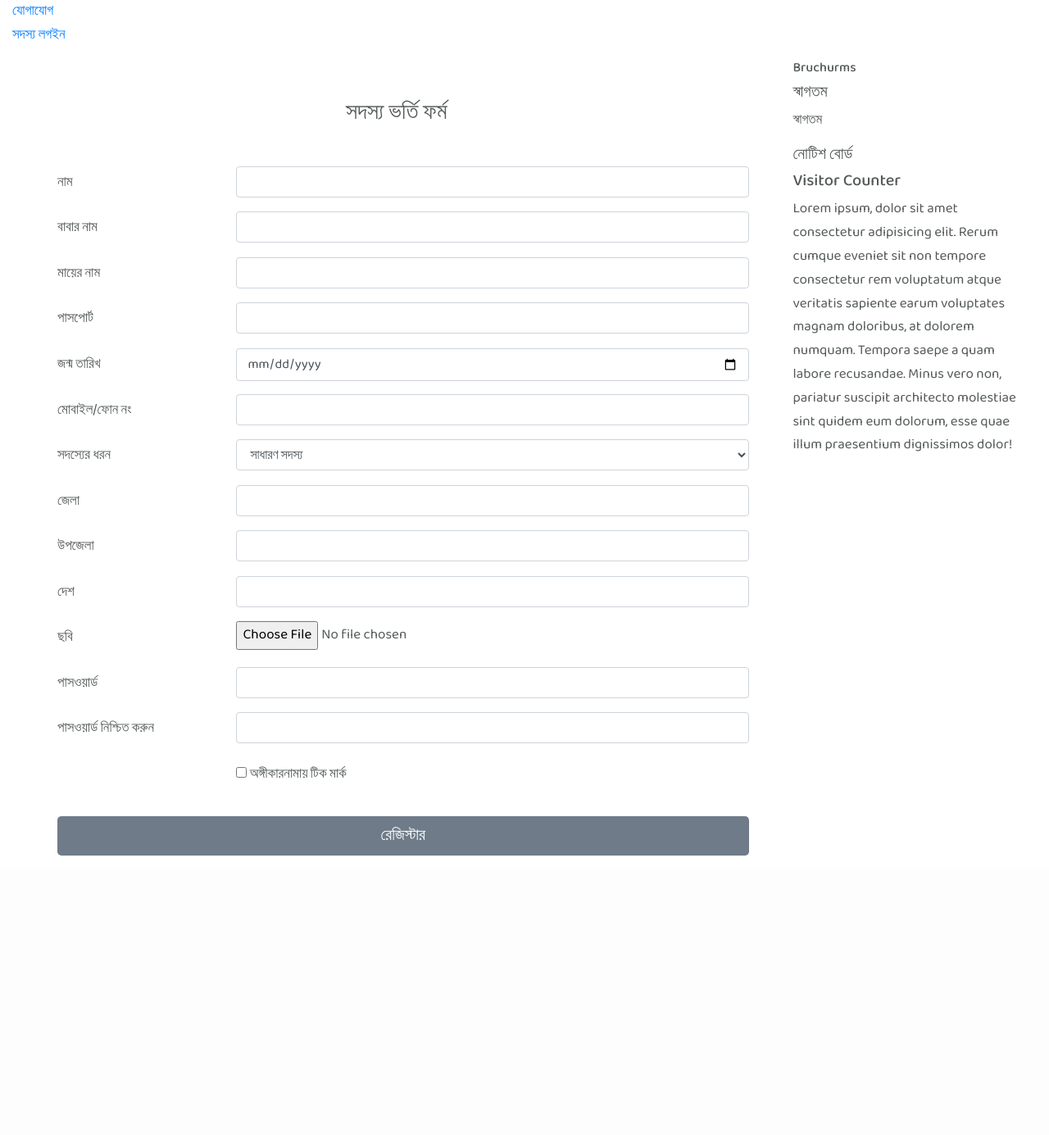
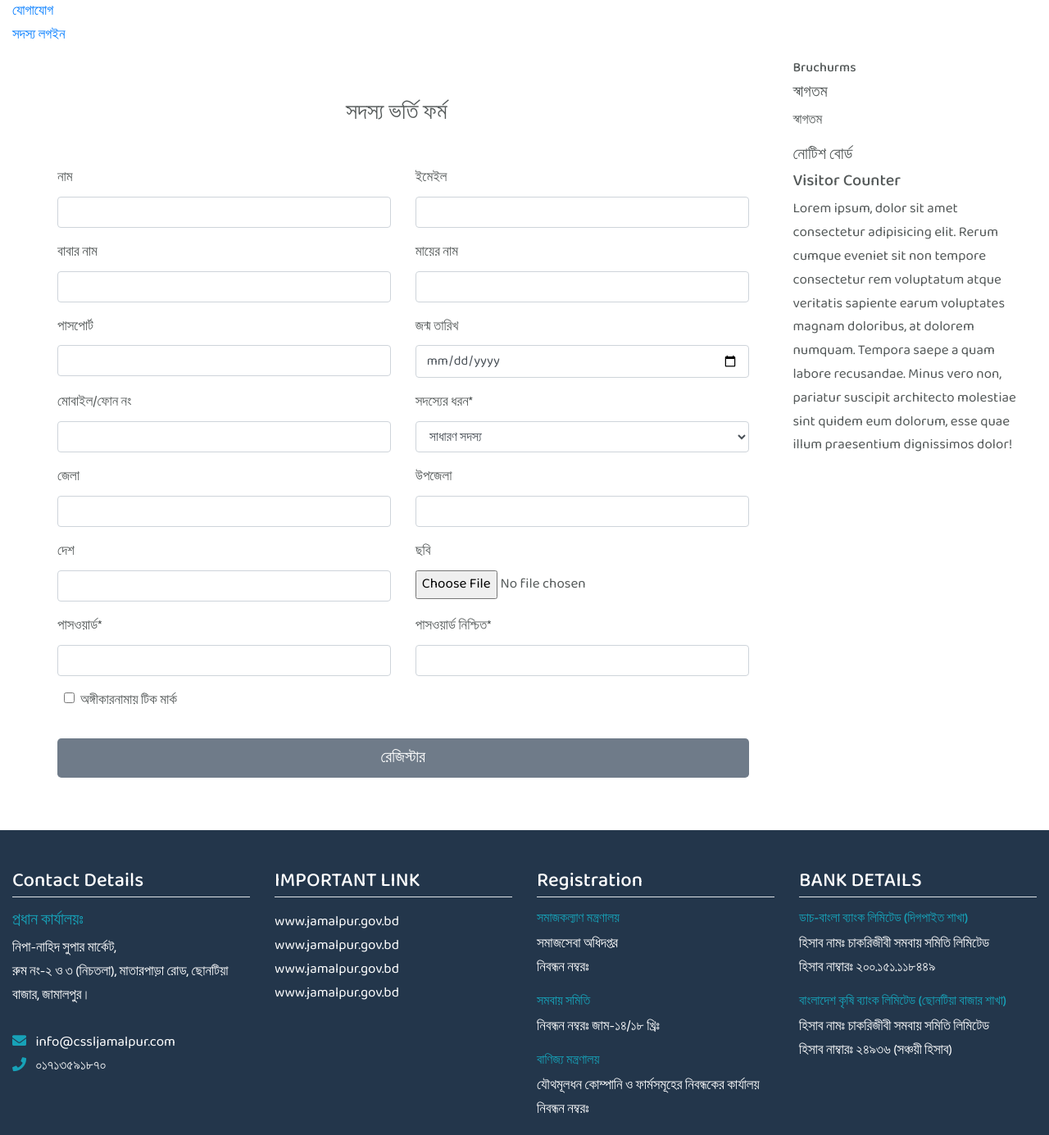
Before and after one commit to mhkmcp/gsc_project, a Django app: page /admission-form in a window 1280 px wide. Shown: the part 1447-2832 px from the top of the page at 82% size. Before the commit the page ends 2491 px from the top, so only its background shows below. Run offline with Django 3.2, Linux system fonts and the light colour scheme; some libraries are stand-ins or nearby versions.

Commit message:
add:added footer & messages

```diff
--- a/src/forms.py
+++ b/src/forms.py
@@ -1,23 +1,70 @@
 from django import forms
 from django.contrib.auth.models import User
 from django.contrib.auth.forms import UserCreationForm, UsernameField
+from django.contrib.auth import password_validation
 
 from .models import Member
 
 
 class CustomUserCreationForm(UserCreationForm):
+    password1 = forms.CharField(
+        label="পাসওয়ার্ড",
+        strip=False,
+        widget=forms.PasswordInput,
+        # help_text=password_validation.password_validators_help_text_html(),
+    )
+    password2 = forms.CharField(
+        label="পাসওয়ার্ড নিশ্চিত",
+        strip=False,
+        widget=forms.PasswordInput,
+    )
+
     class Meta:
         model = User
         fields = ["email", "password1", "password2"]
+        labels = {"email": "ইমেইল"}
+
+
+MEMBER_TYPES = (
+    ("g", "সাধারণ সদস্য"),
+    ("l", "আজীবন সদস্য"),
+    ("f", "প্রতিষ্ঠাতা সদস্য"),
+)
 
 
 class MemberForm(forms.ModelForm):
+    member_type = forms.ChoiceField(label="সদস্যের ধরন", choices=MEMBER_TYPES)
+
     class Meta:
         model = Member
         exclude = [
             "user",
             "is_approved",
         ]
+        labels = {
+            "full_name": "নাম",
+            "father_name": "বাবার নাম",
+            "mother_name": "মায়ের নাম",
+            "passport": "পাসপোর্ট",
+            "date_of_birth": "জন্ম তারিখ",
+            "phone": "মোবাইল/ফোন নং",
+            "member_type": "সদস্যের ধরন",
+            "zilla": "জেলা",
+            "upazilla": "উপজেলা",
+            "country": "দেশ",
+            "image": "ছবি",
+            "is_agreed": "অঙ্গীকারনামায় টিক মার্ক  ",
+        }
+
+        widgets = {
+            # "full_name": forms.TextInput(attrs={"placeholder": "Full name"}),
+            "date_of_birth": forms.DateInput(
+                format=("%d/%m/%Y"),
+                attrs={
+                    "type": "date",
+                },
+            ),
+        }
 
 
 month_choice = (
--- a/src/models.py
+++ b/src/models.py
@@ -29,7 +29,7 @@ class Member(models.Model):
     fb_link = models.URLField(blank=True, default="")
     passport = models.CharField(max_length=63, blank=True, default="")
     date_of_birth = models.DateField(blank=True, null=True)
-    email = models.EmailField(blank=True, default="")
+    # email = models.EmailField(blank=True, default="")
     image = models.ImageField(upload_to="img/members", blank=True, null=True)
     member_type = models.CharField(choices=choice, max_length=24, default="")
     is_agreed = models.BooleanField(default=False)
--- a/src/views.py
+++ b/src/views.py
@@ -1,6 +1,7 @@
 from django.shortcuts import get_object_or_404, redirect, render
 from django.contrib.auth.models import User
 from django.contrib.auth import login, logout, authenticate
+from django.contrib import messages
 
 from .forms import MemberForm, CustomUserCreationForm, LoginForm
 from django.contrib import messages
@@ -91,20 +92,22 @@ def admission_form(request):
         user_creation_form = CustomUserCreationForm(request.POST or None)  # signup form
 
         if user_creation_form.is_valid() and member_form.is_valid():
+            # create new Member
+            member = member_form.save(commit=False)
+
             # create new User
             user = user_creation_form.save(commit=False)
             passport = member_form.cleaned_data.get("passport")
             username = passport[:6]
-            # print(username)
             user.username = username
             user.is_active = False
             user.save()
-            print(user)
 
-            # create new Member
-            member = member_form.save(commit=False)
+            # save member
             member.user = user
             member.save()
+
+            messages.success(request, "Member was registered successfully.")
             return redirect("admission_form")
         else:
             print(user_creation_form.errors.as_data)
--- a/static/css/style.css
+++ b/static/css/style.css
@@ -111,3 +111,5 @@ footer {
 	width: 50px;
 	/* height: 200px; */
 }
+
+/* footer */
--- a/templates/base.html
+++ b/templates/base.html
@@ -32,7 +32,8 @@
 
 	{% include 'snippets/header.html' %}
 
-	<div class="container-fluid">
+	<div class="container-fluid mb-5">
+		{% include 'snippets/messages.html' %}
 
 		{% block content %}
 
@@ -40,24 +41,21 @@
 
 	</div>
 
-
-	<div class="row d-none">
-		{% include 'snippets/footer.html' %}
-	</div>
+	{% include 'snippets/footer.html' %}
 
 
 	<!-- Optional JavaScript -->
 	<!-- jQuery first, then Popper.js, then Bootstrap JS -->
 	<script src="https://code.jquery.com/jquery-3.2.1.slim.min.js"
-		integrity="sha384-KJ3o2DKtIkvYIK3UENzmM7KCkRr/rE9/Qpg6aAZGJwFDMVNA/GpGFF93hXpG5KkN"
-		crossorigin="anonymous"></script>
+		integrity="sha384-KJ3o2DKtIkvYIK3UENzmM7KCkRr/rE9/Qpg6aAZGJwFDMVNA/GpGFF93hXpG5KkN" crossorigin="anonymous">
+	</script>
 
 	<script src="https://cdnjs.cloudflare.com/ajax/libs/popper.js/1.12.9/umd/popper.min.js"
-		integrity="sha384-ApNbgh9B+Y1QKtv3Rn7W3mgPxhU9K/ScQsAP7hUibX39j7fakFPskvXusvfa0b4Q"
-		crossorigin="anonymous"></script>
+		integrity="sha384-ApNbgh9B+Y1QKtv3Rn7W3mgPxhU9K/ScQsAP7hUibX39j7fakFPskvXusvfa0b4Q" crossorigin="anonymous">
+	</script>
 	<script src="https://maxcdn.bootstrapcdn.com/bootstrap/4.0.0/js/bootstrap.min.js"
-		integrity="sha384-JZR6Spejh4U02d8jOt6vLEHfe/JQGiRRSQQxSfFWpi1MquVdAyjUar5+76PVCmYl"
-		crossorigin="anonymous"></script>
+		integrity="sha384-JZR6Spejh4U02d8jOt6vLEHfe/JQGiRRSQQxSfFWpi1MquVdAyjUar5+76PVCmYl" crossorigin="anonymous">
+	</script>
 
 	<!--	charts-->
 	<!--	<script src="https://cdn.jsdelivr.net/npm/apexcharts"></script>-->
@@ -71,6 +69,7 @@
 			document.getElementById('btnBar').style.display = 'none';
 			document.getElementById('btnClose').style.display = 'block';
 		}
+
 		function hideMenu() {
 			console.log("Hide Menu");
 			document.getElementById('mainmenu').style.display = 'none';
--- a/templates/pages/member/admission_form.html
+++ b/templates/pages/member/admission_form.html
@@ -1,6 +1,7 @@
 {% extends 'base.html' %}
 {% block title %}My Blog {% endblock %}
 {% load static %}
+{% load crispy_forms_tags %}
 
 {% block content %}
 
@@ -12,108 +13,43 @@
         <form action="{% url 'admission_form' %}" method="POST" enctype="multipart/form-data">
           {% csrf_token %}
 
-          <div class="form-group row">
-            <label for="id_full_name" class="col-sm-6 col-md-3 col-form-label">নাম</label>
-            <div class="col-sm-6 col-md-9">
-              <input type="text" class="form-control" id="id_full_name" name="full_name">
-            </div>
+          <div class="row">
+            <div class="col-md-6">{{ member_form.full_name|as_crispy_field }}</div>
+            <div class="col-md-6">{{ user_form.email|as_crispy_field }}</div>
           </div>
 
-          <div class="form-group row">
-            <label for="id_father_name" class="col-sm-6 col-md-3 col-form-label">বাবার নাম</label>
-            <div class="col-sm-6 col-md-9">
-              <input type="text" class="form-control" id="id_father_name" name="father_name">
-            </div>
+          <div class="row">
+            <div class="col-md-6">{{ member_form.father_name|as_crispy_field }}</div>
+            <div class="col-md-6">{{ member_form.mother_name|as_crispy_field }}</div>
           </div>
 
-          <div class="form-group row">
-            <label for="id_mother_name" class="col-sm-6 col-md-3 col-form-label">মায়ের নাম</label>
-            <div class="col-sm-6 col-md-9">
-              <input type="text" class="form-control" id="id_mother_name" name="mother_name">
-            </div>
+          <div class="row">
+            <div class="col-md-6">{{ member_form.passport|as_crispy_field }}</div>
+            <div class="col-md-6">{{ member_form.date_of_birth|as_crispy_field }}</div>
           </div>
 
-          <div class="form-group row">
-            <label for="id_passport" class="col-sm-6 col-md-3 col-form-label">পাসপোর্ট</label>
-            <div class="col-sm-6 col-md-9">
-              <input type="text" class="form-control" id="id_passport" name="passport">
-            </div>
+          <div class="row">
+            <div class="col-md-6">{{ member_form.phone|as_crispy_field }}</div>
+            <div class="col-md-6">{{ member_form.member_type|as_crispy_field }}</div>
           </div>
 
-          <div class="form-group row">
-            <label for="id_date_of_birth" class="col-sm-6 col-md-3 col-form-label">জন্ম তারিখ</label>
-            <div class="col-sm-6 col-md-9">
-              <input type="date" class="form-control" id="id_date_of_birth" name="date_of_birth">
-            </div>
+          <div class="row">
+            <div class="col-md-6">{{ member_form.zilla|as_crispy_field }}</div>
+            <div class="col-md-6">{{ member_form.upazilla|as_crispy_field }}</div>
           </div>
 
-          <div class="form-group row">
-            <label for="id_phone" class="col-sm-6 col-md-3 col-form-label">মোবাইল/ফোন নং</label>
-            <div class="col-sm-6 col-md-9">
-              <input type="text" class="form-control" id="id_phone" name="phone">
-            </div>
+          <div class="row">
+            <div class="col-md-6">{{ member_form.country|as_crispy_field }}</div>
+            <div class="col-md-6">{{ member_form.image|as_crispy_field }}</div>
           </div>
 
-          <div class="form-group row">
-            <label for="id_member_type" class="col-sm-6 col-md-3 col-form-label">সদস্যের ধরন</label>
-            <div class="col-sm-6 col-md-9">
-              <select class="form-select form-select form-control" name="member_type" id="id_member_type"
-                class="col-sm-6 col-md-9">
-                <option value="g">সাধারণ সদস্য</option>
-                <option value="l">আজীবন সদস্য</option>
-                <option value="f">প্রতিষ্ঠাতা সদস্য</option>
-              </select>
-            </div>
+          <div class="row">
+            <div class="col-md-6">{{ user_form.password1|as_crispy_field }}</div>
+            <div class="col-md-6">{{ user_form.password2|as_crispy_field }}</div>
           </div>
 
-          <div class="form-group row">
-            <label for="id_zilla" class="col-sm-6 col-md-3 col-form-label">জেলা</label>
-            <div class="col-sm-6 col-md-9">
-              <input type="text" class="form-control" id="id_zilla" name="zilla">
-            </div>
-          </div>
-
-          <div class="form-group row">
-            <label for="id_upazilla" class="col-sm-6 col-md-3 col-form-label">উপজেলা</label>
-            <div class="col-sm-6 col-md-9">
-              <input type="text" class="form-control" id="id_upazilla" name="upazilla">
-            </div>
-          </div>
-
-          <div class="form-group row">
-            <label for="id_country" class="col-sm-6 col-md-3 col-form-label">দেশ</label>
-            <div class="col-sm-6 col-md-9">
-              <input type="text" class="form-control" id="id_country" name="country">
-            </div>
-          </div>
-
-          <div class="form-group row">
-            <label for="id_image" class="col-sm-6 col-md-3 col-form-label">ছবি</label>
-            <div class="col-sm-6 col-md-9">
-              <input type="file" name="image" accept="image/*" id="id_image">
-            </div>
-          </div>
-
-          <div class="form-group row">
-            <label for="id_password1" class="col-sm-6 col-md-3 col-form-label">পাসওয়ার্ড</label>
-            <div class="col-sm-6 col-md-9">
-              <input type="password" id="id_password1" name="password1" class="form-control">
-            </div>
-          </div>
-
-          <div class="form-group row">
-            <label for="id_password2" class="col-sm-6 col-md-3 col-form-label">পাসওয়ার্ড নিশ্চিত করুন</label>
-            <div class="col-sm-6 col-md-9">
-              <input type="password" id="id_password2" name="password2" class="form-control">
-            </div>
-          </div>
-
-          <div class="form-group row">
-            <label for="" class="col-sm-6 col-md-3 col-form-label"></label>
-            <div class="col-sm-6 col-md-9">
-              <input type="checkbox" class="" id="id_is_agreed" name="is_agreed">
-              <label for="id_is_agreed" class="col-form-label">অঙ্গীকারনামায় টিক মার্ক</label>
-            </div>
+          <div class="row ml-2">
+            {{ member_form.is_agreed|as_crispy_field }}
           </div>
 
           <div class="d-flex justify-content-end">
--- a/templates/snippets/footer.html
+++ b/templates/snippets/footer.html
@@ -1,93 +1,57 @@
-{% load static %}
-	<footer class="container-fluid">
-		<div class="footer-top container-fluid">
-			<div class="row pt-4 d-flex flex-row justify-md-content-between">
-				<div class="col-12 col-sm-6 col-md-4">
-					<h4>CONTACT DETAILS</h4>
-					<ul>
-						<li><a href="#">One</a></li>
-						<li><a href="#">Two</a></li>
-						<li><a href="#">Three</a></li>
-						<li><a href="#">Four</a></li>
-						<li><a href="#">Five</a></li>
-						<li><a href="#">Six</a></li>
-					</ul>
+<footer class="bg-navy-blye pt-5">
+	<div class="container-fluid">
+		<div class="row">
+			<div class="col-md-3">
+				<h4 class="border-bottom pb-1 mb-3">Contact Details</h4>
+				<h5 class="text-info">প্রধান কার্যালয়ঃ</h5>
+				<address>
+					নিপা-নাহিদ সুপার মার্কেট, <br>
+					রুম নং-২ ও ৩ (নিচতলা),
+					মাতারপাড়া রোড, ছোনটিয়া বাজার, জামালপুর।<br><br>
+					<strong><i class="fa fa-envelope text-info mr-2"></i></strong> info@cssljamalpur.com <br>
+					<strong><i class="fa fa-phone text-info mr-2"></i></strong> ০১৭১৩৫৯১৮৭০
+				</address>
+			</div>
+			<div class="col-md-3">
+				<h4 class="border-bottom pb-1 mb-3">IMPORTANT LINK</h4>
+				<ul>
+					<li><a class="text-white" href="http://www.jamalpur.gov.bd/">www.jamalpur.gov.bd</a></li>
+					<li><a class="text-white" href="http://www.jamalpur.gov.bd/">www.jamalpur.gov.bd</a></li>
+					<li><a class="text-white" href="http://www.jamalpur.gov.bd/">www.jamalpur.gov.bd</a></li>
+					<li><a class="text-white" href="http://www.jamalpur.gov.bd/">www.jamalpur.gov.bd</a></li>
+				</ul>
+			</div>
+			<div class="col-md-3">
+				<h4 class="border-bottom pb-1 mb-3">Registration</h4>
+				<div class="mb-3">
+					<h6 class="text-info">সমাজকল্যাণ মন্ত্রণালয়</h6>
+					সমাজসেবা অধিদপ্তর <br>
+					<span>নিবন্ধন নম্বরঃ</span> <br>
 				</div>
-
-				<div class="col-12 col-sm-6 col-md-4">
-					<h4>IMPORTANT LINK</h4>
-					<ul>
-						<li><a href="#">One</a></li>
-						<li><a href="#">Two</a></li>
-						<li><a href="#">Three</a></li>
-						<li><a href="#">Four</a></li>
-						<li><a href="#">Five</a></li>
-						<li><a href="#">Six</a></li>
-					</ul>
+				<div class="mb-3">
+					<h6 class="text-info">সমবায় সমিতি</h6>
+					<span>নিবন্ধন নম্বরঃ </span> জাম-১৪/১৮ খ্রিঃ<br>
 				</div>
-				<div class="col-12 col-sm-6 col-md-4">
-					<h4>REGISTRATION</h4>
-					<ul>
-						<li><a href="#">One</a></li>
-						<li><a href="#">Two</a></li>
-						<li><a href="#">Three</a></li>
-						<li><a href="#">Four</a></li>
-						<li><a href="#">Five</a></li>
-						<li><a href="#">Six</a></li>
-					</ul>
+				<div class="mb-3">
+					<h6 class="text-info">বাণিজ্য মন্ত্রণালয়</h6>
+					যৌথমূলধন কোম্পানি ও
+					ফার্মসমূহের নিবন্ধকের কার্যালয় <br>
+					নিবন্ধন নম্বরঃ
+				</div>
+			</div>
+			<div class="col-md-3">
+				<h4 class="border-bottom pb-1 mb-3">BANK DETAILS</h4>
+				<div class="mb-3">
+					<h6 class="text-info">ডাচ-বাংলা ব্যাংক লিমিটেড (দিগপাইত শাখা)</h6>
+					হিসাব নামঃ চাকরিজীবী সমবায় সমিতি লিমিটেড <br>
+					হিসাব নাম্বারঃ ২০০.১৫১.১১৮৪৪৯
+				</div>
+				<div class="mb-3">
+					<h6 class="text-info">বাংলাদেশ কৃষি ব্যাংক লিমিটেড (ছোনটিয়া বাজার শাখা)</h6>
+					হিসাব নামঃ চাকরিজীবী সমবায় সমিতি লিমিটেড <br>
+					হিসাব নাম্বারঃ ২৪৯৩৬ (সঞ্চয়ী হিসাব)
 				</div>
 			</div>
 		</div>
-		<div class="footer-center">
-			<div class="top-menu d-flex flex-row justify-content-between">
-				<!-- Top Menu Left Side  -->
-				<div class="top-menu-left pl-2">
-					<ul class="d-flex flex-row">
-						<li><a href="#">হোম</a></li>
-						<li><a href="#">পরিচিতি</a></li>
-						<li><a href="#">সদস্য ভর্তি ফর্ম</a></li>
-						<li><a href="#">সদস্যের তথ্যাবলি</a></li>
-						<li><a href="#">সাধারন সদস্য</a></li>
-						<li><a href="#">যোগাযোগ</a></li>
-						<li><a href="#">জন্ম তারিখ</a></li>
-						<li><a href="#">ওয়েব মেইল</a></li>
-						<li><a href="#">ওয়েব এসএমএস</a></li>
-					</ul>
-
-				</div>
-				<!-- /Top Menu Left Side  -->
-				<!-- Top Menu Right Side  -->
-				<div class="top-menu-right d-flex flex-row pr-2">
-					<ul class="d-flex flex-row justify-content-between">
-						<li><a href="#">icon1</a></li>
-						<li><a href="#">icon2</a></li>
-						<li><a href="#">icon3</a></li>
-						<li><a href="#">icon4</a></li>
-					</ul>
-				</div>
-				<!-- /Top Menu Right Side  -->
-			</div>
-		</div>
-		<div class="footer-bottom">
-			<div class="top-menu d-flex flex-row justify-content-between">
-				<!-- Top Menu Left Side  -->
-				<div class="top-menu-left pl-2">
-					<ul class="d-flex flex-row">
-						<li><a href="#">হোম</a></li>
-						<li><a href="#">পরিচিতি</a></li>
-						<li><a href="#">সদস্য ভর্তি ফর্ম</a></li>
-					</ul>
-
-				</div>
-				<!-- /Top Menu Left Side  -->
-				<!-- Top Menu Right Side  -->
-				<div class="top-menu-right d-flex flex-row pr-2">
-					<ul class="d-flex flex-row justify-content-between">
-						<li><a href="#">icon1</a></li>
-						<li><a href="#">icon2</a></li>
-					</ul>
-				</div>
-				<!-- /Top Menu Right Side  -->
-			</div>
-		</div>
-	</footer>
+	</div>
+</footer>
--- /dev/null
+++ b/templates/snippets/messages.html
@@ -0,0 +1,8 @@
+{% for message in messages %}
+<div class="alert {{ message.tags }} alert-dismissible my-2" role="alert">
+    <button type="button" class="close" data-dismiss="alert" aria-label="Close">
+        <span aria-hidden="true">&times;</span>
+    </button>
+    {{ message }}
+</div>
+{% endfor %}
```
Also changed, not shown: gsc_project/settings.py (+16 -0 lines), db.sqlite3, media/img/members/default.jpeg (added), media/img/members/default_4k0b8LI.jpeg (added), media/img/members/default_hoxJQ6F.jpeg (added), src/migrations/0015_remove_member_email.py (added).
